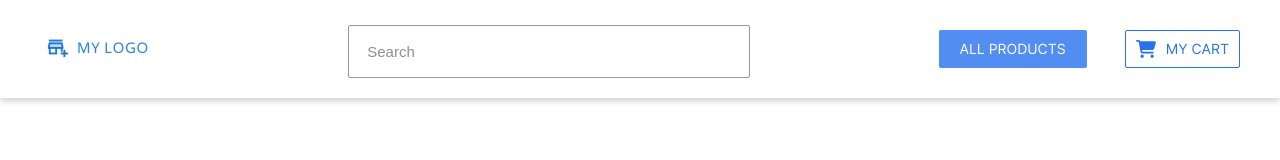
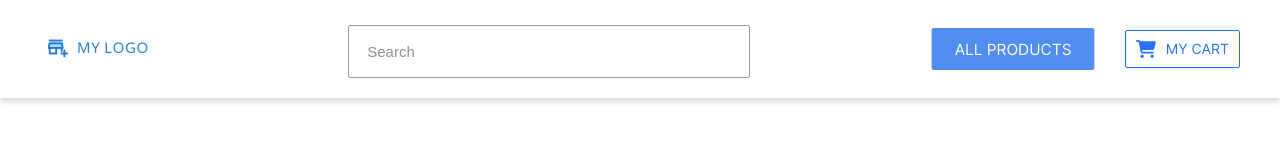
Before and after one commit to AnastasiaMoiseeva0/welcome-shop, a React (Create React App) app: page /my-cart in a window 1280 px wide. In both pictures the pointer is over the button "ALL PRODUCTS". Shown: the top 160 px of the page. Built offline with nearby package versions, Linux system fonts and the light colour scheme.

Commit message:
feat: добавлены стили

```diff
--- a/src/components/Button/Button.css
+++ b/src/components/Button/Button.css
@@ -1,6 +1,7 @@
 .button:hover {
   cursor: pointer;
   opacity: 0.8;
+  transform: scale(1.1);
 }
 
 .button_type_transparent {
```
